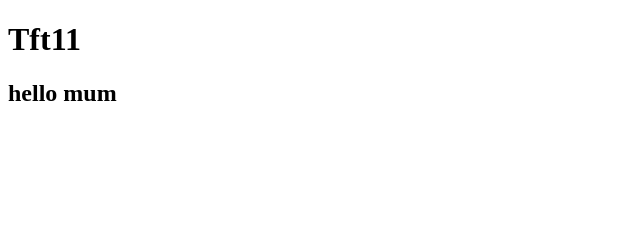
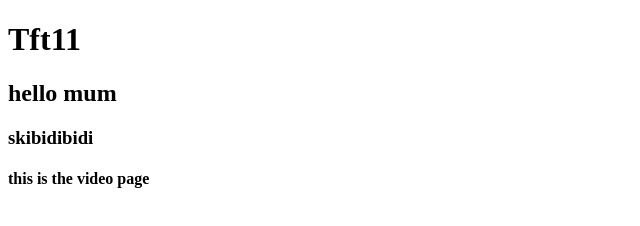
Before and after one commit to tft11/first-repo, a plain HTML site: page index.html in a window 1280 px wide. Shown: the whole page, without its empty margins (0-640 px from the left). Drawn offline with Linux system fonts and the light colour scheme.

Commit message:
video page

```diff
--- a/index.html
+++ b/index.html
@@ -8,5 +8,7 @@
 <body>
     <h1>Tft11</h1>
     <h2>hello mum</h2>
+    <h3>skibidibidi</h3>
+    <h4>this is the video page</h4>
 </body>
 </html>
```
